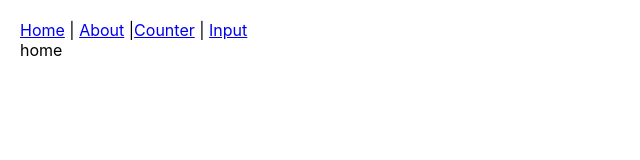
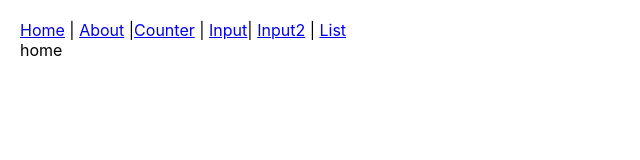
Before and after one commit to jhj080802/react_blog, a React (Create React App) app: page / in a window 1280 px wide. Shown: the top 160 px of the page, without its empty margins (0-640 px from the left). Built offline with nearby package versions, Linux system fonts and the light colour scheme; the HTML template or start-up script is replaced by a standard one.

Commit message:
list 주석 제거

```diff
--- a/src/App.js
+++ b/src/App.js
@@ -3,24 +3,25 @@ import { Routes, Route, Link } from "react-router-dom";
 import Home from "./pages/home";
 import About from "./pages/About";
 import Counter from "./pages/Couter";
-// import List from "./pages/List";
+import List from "./pages/List";
 import Input from "./pages/Input";
+import Input2 from "./pages/Input2";
 
 function App() {
   return (
     <div className="App">
       <nav>
         <Link to="/">Home</Link> | <Link to="/about">About</Link> |
-        {/* <Link to="/list">List</Link> */}
-        <Link to="/counter">Counter</Link> | <Link to="/input">Input</Link>
+        <Link to="/counter">Counter</Link> | <Link to="/input">Input</Link>|{" "}
+        <Link to="/input2">Input2</Link> | <Link to="/list">List</Link>
       </nav>
       <Routes>
         <Route path="/" element={<Home />} />
         <Route path="/about" element={<About />} />
         <Route path="/counter" element={<Counter />} />
         <Route path="/input" element={<Input />} />
-
-        {/* <Route path="/list" element={<List />} /> */}
+        <Route path="/input2" element={<Input2 />} />
+        <Route path="/list" element={<List />} />
       </Routes>
     </div>
   );
```
